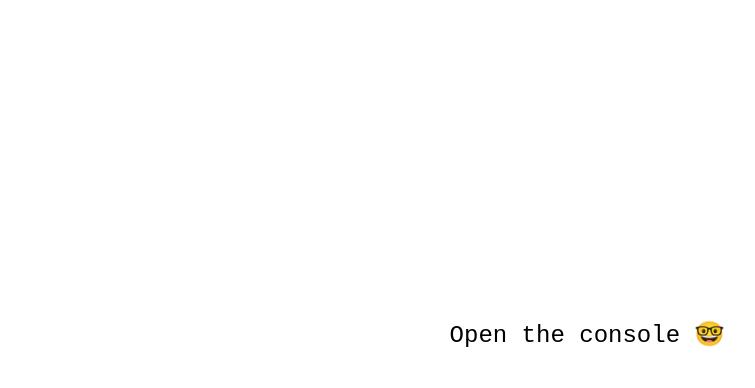
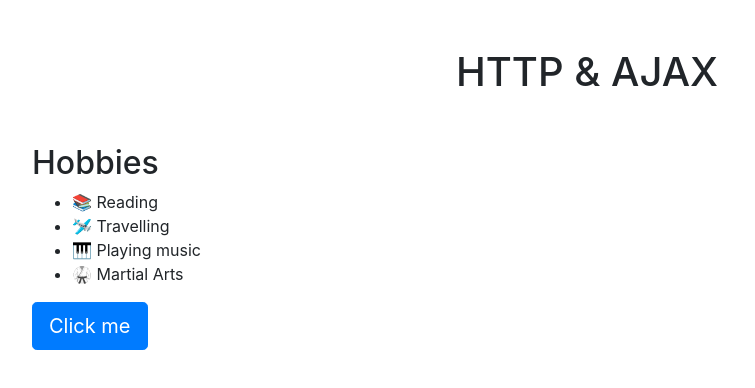
Before and after one commit to bluepostit/696-http-and-ajax, a website built with webpack: page index.html in a window 1280 px wide. Shown: the whole page, without its empty margins (53-808 px from the left). Built offline with nearby package versions, Linux system fonts and the light colour scheme.

Commit message:
Some HTML to play with

```diff
--- a/index.html
+++ b/index.html
@@ -3,13 +3,22 @@
   <head>
     <meta charset="UTF-8">
     <title>Playground - JavaScript 101</title>
+    <link rel="stylesheet" href="https://cdn.jsdelivr.net/npm/bootstrap@4.6.0/dist/css/bootstrap.min.css">
   </head>
   <body>
-    <p style="margin-top: 40vh; text-align: center; font: normal 24px monospace;">
-      Open the console 🤓
-    </p>
-
-    <!-- Add some HTML in here -->
+    <div class="container">
+      <h1 class="text-center my-5">HTTP & AJAX</h1>
+      <div class="info mx-auto my-5">
+        <h2>Hobbies</h2>
+        <ul>
+          <li>📚 Reading</li>
+          <li>🛩️ Travelling</li>
+          <li>🎹 Playing music</li>
+          <li>🥋 Martial Arts</li>
+        </ul>
+        <button class="btn btn-primary btn-lg d-block" id='click-me'>Click me</button>
+      </div>
+    </div>
 
     <script src="main.js"></script>
   </body>
```
